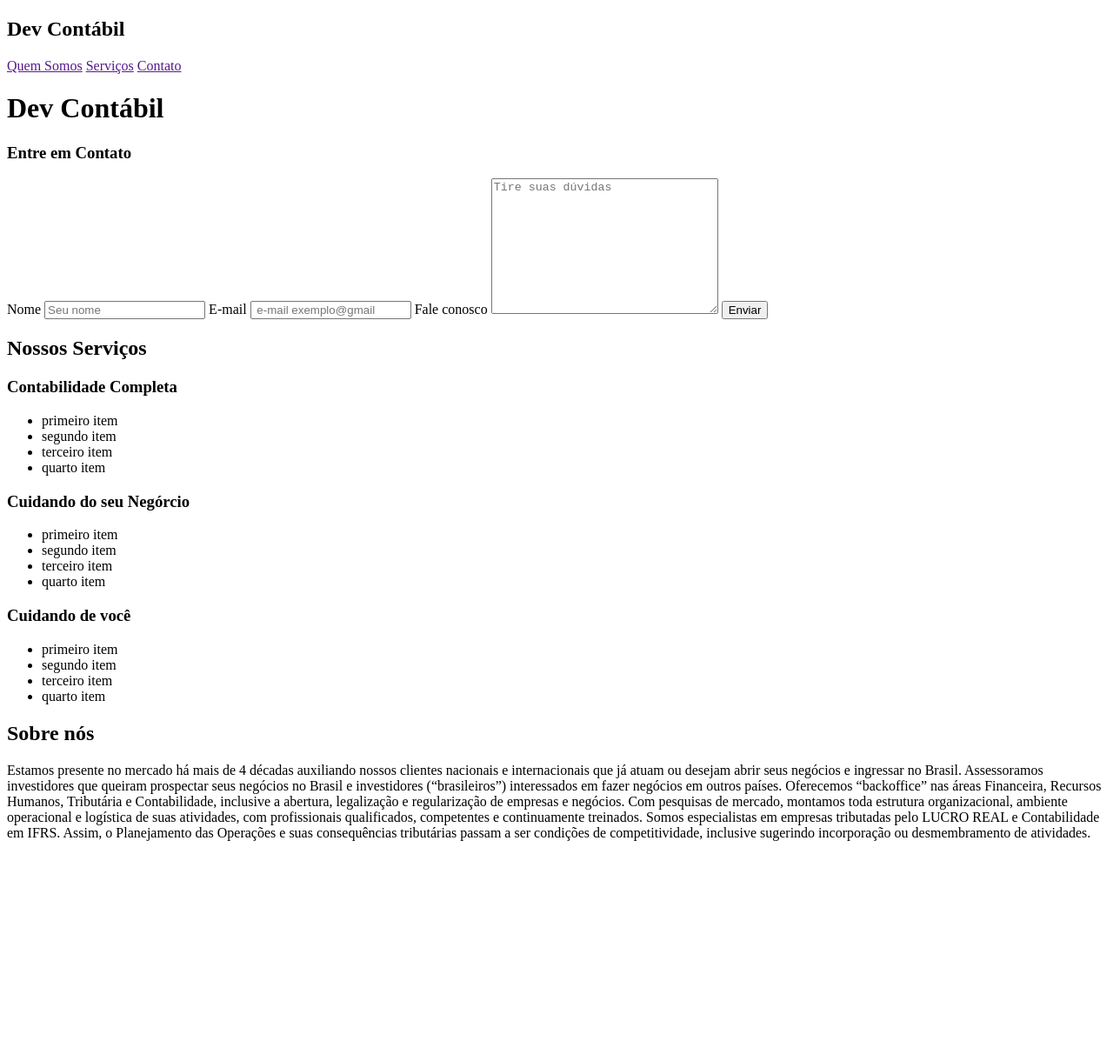
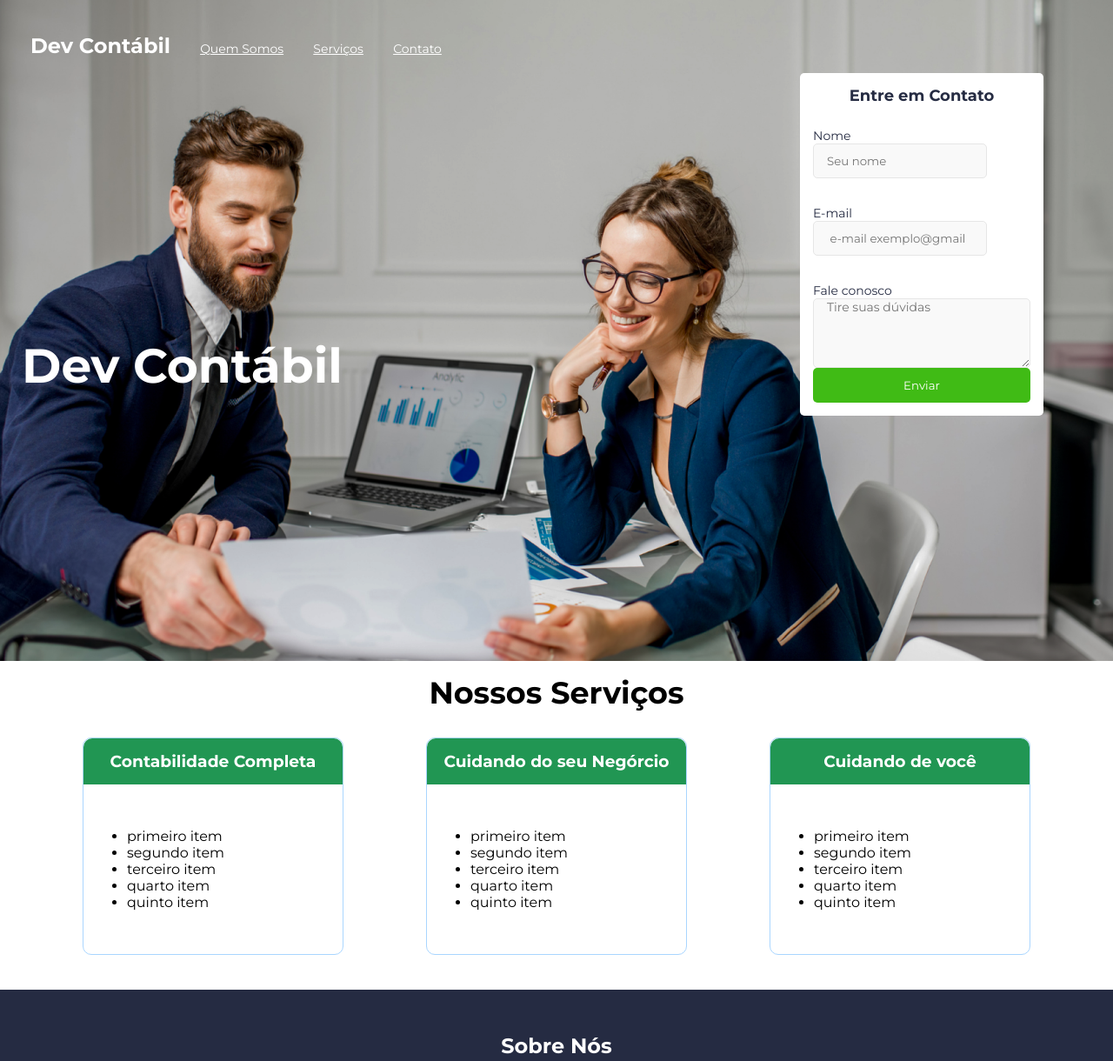
Before and after one commit to Valter-Jose-Jr/SEMANA-PROGRAMA-O-DO-ZERO, a plain HTML site: page index.html in a window 1280 px wide. Shown: the top 1220 px of the page at 87% size. Before the commit the page ends 983 px from the top, so only its background shows below. Drawn offline with Linux system fonts and the light colour scheme.

Commit message:
Aplicação de css
Foram feitos grandes mudanças , na verdade foi aplicado css em todo projeto .

```diff
--- a/index.html
+++ b/index.html
@@ -5,21 +5,29 @@
     <meta charset="UTF-8">
     <meta http-equiv="X-UA-Compatible" content="IE=edge">
     <meta name="viewport" content="width=device-width, initial-scale=1.0">
+    <link rel="stylesheet" href="style.css">
+    <link rel="preconnect" href="https://fonts.googleapis.com">
+    <link rel="preconnect" href="https://fonts.gstatic.com" crossorigin>
+    <link href="https://fonts.googleapis.com/css2?family=Montserrat:wght@100;300;400;700&display=swap" rel="stylesheet">
+
     <title>Contabilidade</title>
+
 </head>
 
 <body>
-    <div>
-        <h2>Dev Contábil</h2>
-        <a href="">Quem Somos</a>
-        <a href="">Serviços</a>
-        <a href="">Contato</a>
+    <div class="caixa-superior">
+        <div class="cabecalho">
+            <h2 class="titulo-cabecalho">Dev Contábil</h2>
+            <a href="" class="link-cabecalho">Quem Somos</a>
+            <a href="" class="link-cabecalho">Serviços</a>
+            <a href="" class="link-cabecalho">Contato</a>
+        </div>
 
         <H1>Dev Contábil</H1>
 
         <form action="">
 
-            <h3>Entre em Contato</h3>
+            <h3 class="titulo-formulario">Entre em Contato</h3>
             <label for="">
                 Nome
                 <input type="text" placeholder="Seu nome">
@@ -38,57 +46,60 @@
 
         </form>
     </div>
+    <h2 class="titulo-meio">Nossos Serviços</h2>
+    <div class="caixa-central">
 
-    <div>
-        <h2>Nossos Serviços</h2>
 
-        <div>
-            <h3>Contabilidade Completa</h3>
+        <div class="card">
+            <h3 class="titulo-card">Contabilidade Completa</h3>
             <ul>
                 <li>primeiro item</li>
                 <li>segundo item</li>
                 <li>terceiro item</li>
                 <li>quarto item</li>
+                <li>quinto item</li>
             </ul>
         </div>
 
-        <div>
-            <h3>Cuidando do seu Negórcio</h3>
+        <div class="card">
+            <h3 class="titulo-card">Cuidando do seu Negórcio</h3>
             <ul>
                 <li>primeiro item</li>
                 <li>segundo item</li>
                 <li>terceiro item</li>
                 <li>quarto item</li>
+                <li>quinto item</li>
             </ul>
         </div>
 
-        <div>
-            <h3>Cuidando de você</h3>
+        <div class="card">
+            <h3 class="titulo-card">Cuidando de você</h3>
             <ul>
                 <li>primeiro item</li>
                 <li>segundo item</li>
                 <li>terceiro item</li>
                 <li>quarto item</li>
+                <li>quinto item</li>
             </ul>
         </div>
     </div>
 
-    <div>
-        <h2>Sobre nós</h2>
+    <div class="caixa-final">
+        <h2 class="titulo-final">Sobre Nós</h2>
         <p>Estamos presente no mercado há mais de 4 décadas auxiliando nossos clientes nacionais e internacionais que já
-            atuam ou desejam abrir seus negócios e ingressar no Brasil.
+            atuam ou desejam abrir seus negócios e ingressar no Brasil.<br>
 
             Assessoramos investidores que queiram prospectar seus negócios no Brasil e investidores (“brasileiros”)
-            interessados em fazer negócios em outros países.
+            interessados em fazer negócios em outros países.<br>
             Oferecemos “backoffice” nas áreas Financeira, Recursos Humanos, Tributária e Contabilidade, inclusive a
-            abertura, legalização e regularização de empresas e negócios.
+            abertura, legalização e regularização de empresas e negócios.<br>
 
             Com pesquisas de mercado, montamos toda estrutura organizacional, ambiente operacional e logística de suas
-            atividades, com profissionais qualificados, competentes e continuamente treinados.
+            atividades, com profissionais qualificados, competentes e continuamente treinados.<br>
 
             Somos especialistas em empresas tributadas pelo LUCRO REAL e Contabilidade em IFRS. Assim, o Planejamento
             das Operações e suas consequências tributárias passam a ser condições de competitividade, inclusive
-            sugerindo incorporação ou desmembramento de atividades.
+            sugerindo incorporação ou desmembramento de atividades.<br>
         </p>
     </div>
 </body>
--- /dev/null
+++ b/style.css
@@ -0,0 +1,160 @@
+/* width = LARGURA
+   height = ALTURA
+
+   UNIDADES DE MEDIDAS
+   vw = view width
+   vh = view height
+   cm = centimetro
+   px = pixel */
+
+* {
+    margin: 0;
+    padding: 0;
+    box-sizing: border-box;
+    font-family: 'Montserrat', sans-serif;
+}
+.caixa-superior {
+    background-image:url("./dev.png");
+    height: 95vh;
+}
+.cabecalho {
+    padding-top: 38px;
+    padding-left: 35px;
+
+}
+
+.titulo-cabecalho{
+    color:#ffff;
+     font-size: 24px;
+     display: inline;
+
+}
+.link-cabecalho {
+    font-size: 14px;
+    color: #ffff;
+    display: inline;
+    margin-left: 30px;
+    cursor: pointer;
+}
+h1 {
+    font-size: 55px;
+    color: #ffff;
+    position: relative;
+    top: 320px;
+    margin-left: 25px;
+}
+
+.titulo-formulario {
+    font-size: 18px;
+    color: #252B42;
+    margin-bottom: 25px;
+    text-align: center;
+
+
+}
+
+form {
+    background-color: #ffff;
+    border-radius: 5px;
+    float: right;
+    padding: 15px;
+    margin-right: 80px;
+    position: relative;
+    bottom: 50px;
+
+}
+input {
+    display: block;
+    background:#F9F9F9;
+    border:1px solid #E6E6E6;
+    border-radius: 5px;
+    Height: 40px;
+    Width: 200px;
+    margin-bottom: 30px;
+    padding-left: 15px;
+
+
+
+}
+textarea {
+    display: block;
+    font-size: 14px;
+    Height: 80px;
+    Width: 250px;
+    background: #F9F9F9;
+    border: 1px solid #E6E6E6;
+    border-radius: 5px;
+    margin-bottom: 20;
+    padding-left: 15px;
+}
+label {
+    font-size: 14px;
+    color:#252B42;
+
+}
+button {
+    Width :250px;
+    Height :40px;
+    cursor: pointer;
+    border-radius: 5px;
+    border: none;
+    background-color:#40BB15 ;
+    color: #ffff;
+}
+.titulo-meio {
+    font-size: 35px;
+    text-align: center;
+    margin: 15px 0px 30px 0px;
+
+}
+.card {
+    width: 300px;
+    border-radius: 10px;
+    background: #ffff;
+    border: 1px solid #A9D6FF;
+}
+.titulo-card {
+    background:  #219653;
+    color: #ffff;
+    text-align: center;
+    padding: 15px;
+    border-radius: 10px 10px 0 0;
+}
+ul {
+    padding: 50px;;
+
+}
+}
+li {
+   margin-bottom: 5px;
+   margin-left: 10px;
+
+}
+.caixa-central {
+    display: flex;
+    justify-content: space-evenly;
+    margin-bottom: 40px;
+}
+.titulo-final {
+    text-align: center;
+    margin-bottom: 20px;
+    color: #ffff;
+}
+.caixa-final {
+
+   padding: 50px 0px 50px 0px;
+
+    background: #252B42;
+   color: #ffff;
+}
+p {
+    line-height: 28px;
+    text-align: center;
+   text-align: left;
+   padding-left: 250px;
+  padding-right: 250px;
+
+
+
+
+}
```
